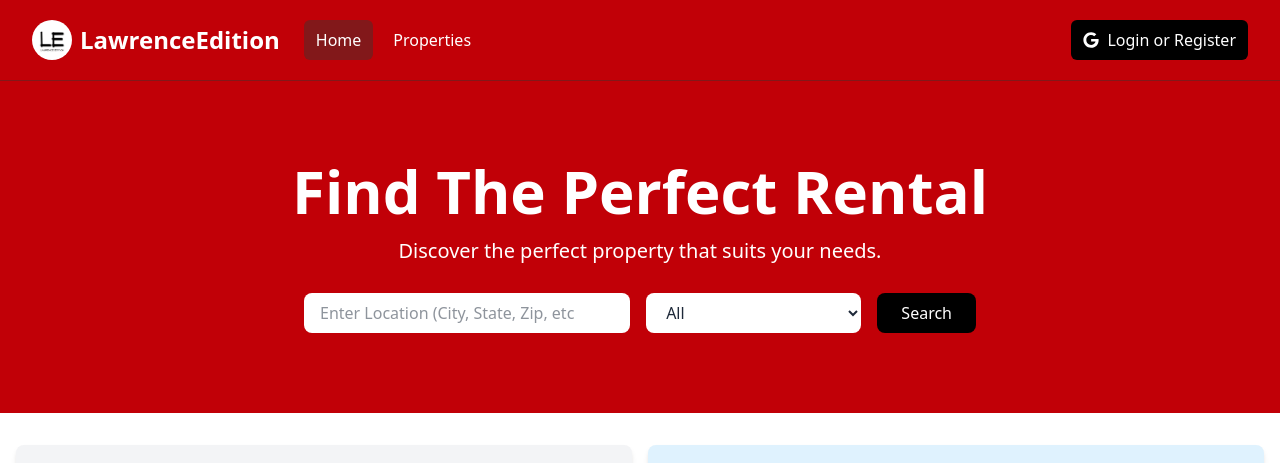
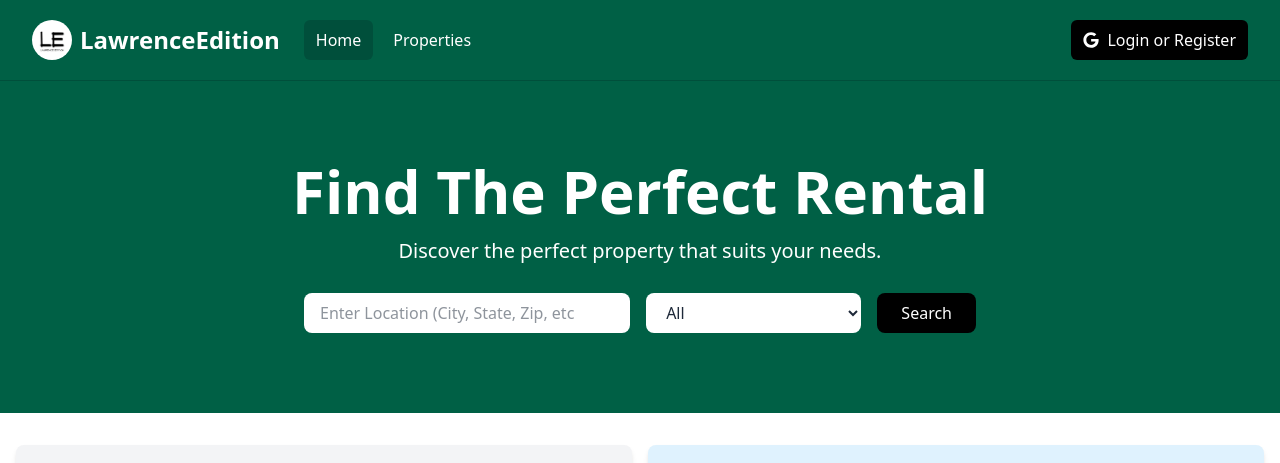
Before and after one commit to ChandanRaikar/lawrence-edition, a Next.js app: page / in a window 1280 px wide. Shown: the top 463 px of the page. Built offline with nearby package versions, Linux system fonts and the light colour scheme; no server answers; the database is empty.

Commit message:
Changed theme

```diff
--- a/app/components/Hero.tsx
+++ b/app/components/Hero.tsx
@@ -1,6 +1,6 @@
 export default function Hero() {
     return (
-        <section className="bg-red-700 py-20 mb-4">
+        <section className="bg-emerald-800 py-20 mb-4">
             <div
                 className="max-w-7xl mx-auto px-4 sm:px-6 lg:px-8 flex flex-col items-center"
             >
--- a/app/components/Navbar.tsx
+++ b/app/components/Navbar.tsx
@@ -15,7 +15,7 @@ export default function Navbar() {
     const pathname = usePathname();
 
     return (
-        <nav className="bg-red-700 border-b border-red-900">
+        <nav className="bg-emerald-800 border-b border-emerald-900">
             <div className="mx-auto max-w-7xl px-2 sm:px-6 lg:px-8">
                 <div className="relative flex h-20 items-center justify-between">
                     <div className="absolute inset-y-0 left-0 flex items-center md:hidden">
@@ -65,15 +65,14 @@ export default function Navbar() {
                         {/* <!-- Desktop Menu Hidden below md screens --> */}
                         <div className="hidden md:ml-6 md:block">
                             <div className="flex space-x-2">
-                                <Link href="/" className={`${pathname === '/' ? 'bg-red-900' : ''} text-white  hover:bg-red-900 hover:text-white rounded-md px-3 py-2`}>Home</Link>
+                                <Link href="/" className={`${pathname === '/' ? 'bg-emerald-900' : ''} text-white  hover:bg-emerald-950 hover:text-white rounded-md px-3 py-2`}>Home</Link>
                                 <Link
                                     href="/properties"
-                                    className={`${pathname === '/properties' ? 'bg-red-900' : ''} text-white  hover:bg-red-900 hover:text-white rounded-md px-3 py-2`}> Properties</Link>
+                                    className={`${pathname === '/properties' ? 'bg-emerald-900' : ''} text-white  hover:bg-emerald-950 hover:text-white rounded-md px-3 py-2`}> Properties</Link>
                                 {isLoggedIn && (
                                     <Link
                                         href="/properties/add"
-                                        className={`${pathname === '/properties/add' ? 'bg-red-900' : ''} text-white  hover:bg-red-900 hover:text-white rounded-md px-3 py-2`}>Add Property</Link
-                                    >
+                                        className={`${pathname === '/properties/add' ? 'bg-emerald-900  ' : ''} text-white  hover:bg-emerald-950 hover:text-white rounded-md px-3 py-2`}>Add Property</Link>
                                 )}
                             </div>
                         </div>
--- a/app/components/PropertyCard.tsx
+++ b/app/components/PropertyCard.tsx
@@ -61,12 +61,12 @@ export default function PropertyCard({ property }) {
 
                 <div className="flex flex-col lg:flex-row justify-between mb-4">
                     <div className="flex align-middle gap-2 mb-4 lg:mb-0">
-                        <FaMapMarker className="mt-1 text-orange-700" />{' '}
-                        <span className="text-orange-700"> {property.location.city} {property.location.state} </span>
+                        <FaMapMarker className="mt-1 text-emerald-700" />{' '}
+                        <span className="text-emerald-700 font-bold"> {property.location.city} {property.location.state} </span>
                     </div>
                     <Link
                         href={`/property/${property._id}`}
-                        className="h-9 bg-amber-800 hover:bg-amber-900 text-white px-9 py-2 rounded-lg text-center text-sm"
+                        className="h-9 bg-emerald-900 hover:bg-emerald-950 text-white px-9 py-2 rounded-lg text-center text-sm"
                     >
                         View Details
                     </Link>
--- a/app/not-found.tsx
+++ b/app/not-found.tsx
@@ -18,7 +18,7 @@ export default function NotFoundPage() {
                         </p>
                         <Link
                             href="/"
-                            className="bg-red-700 hover:bg-red-900 text-white py-2 px-6 text-base rounded"
+                            className="bg-emerald-900 hover:bg-emerald-950 text-white py-2 px-6 text-base rounded"
                         >Go Home</Link>
                     </div>
                 </div>
```
